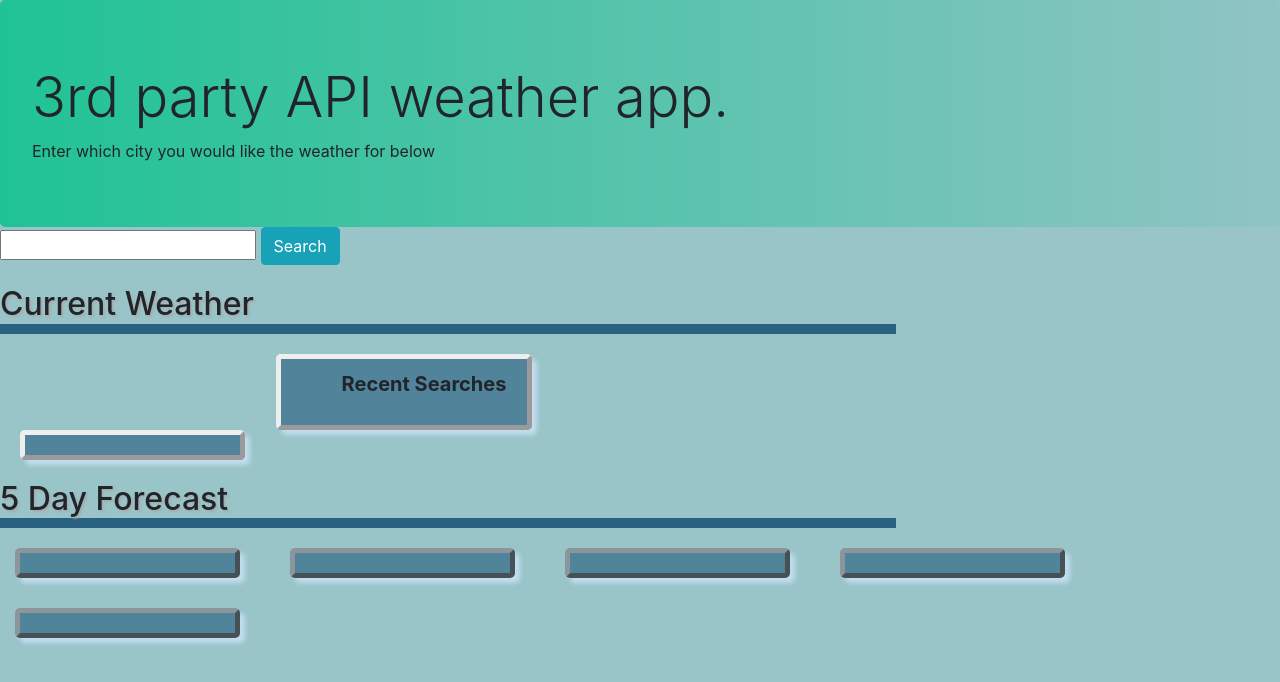
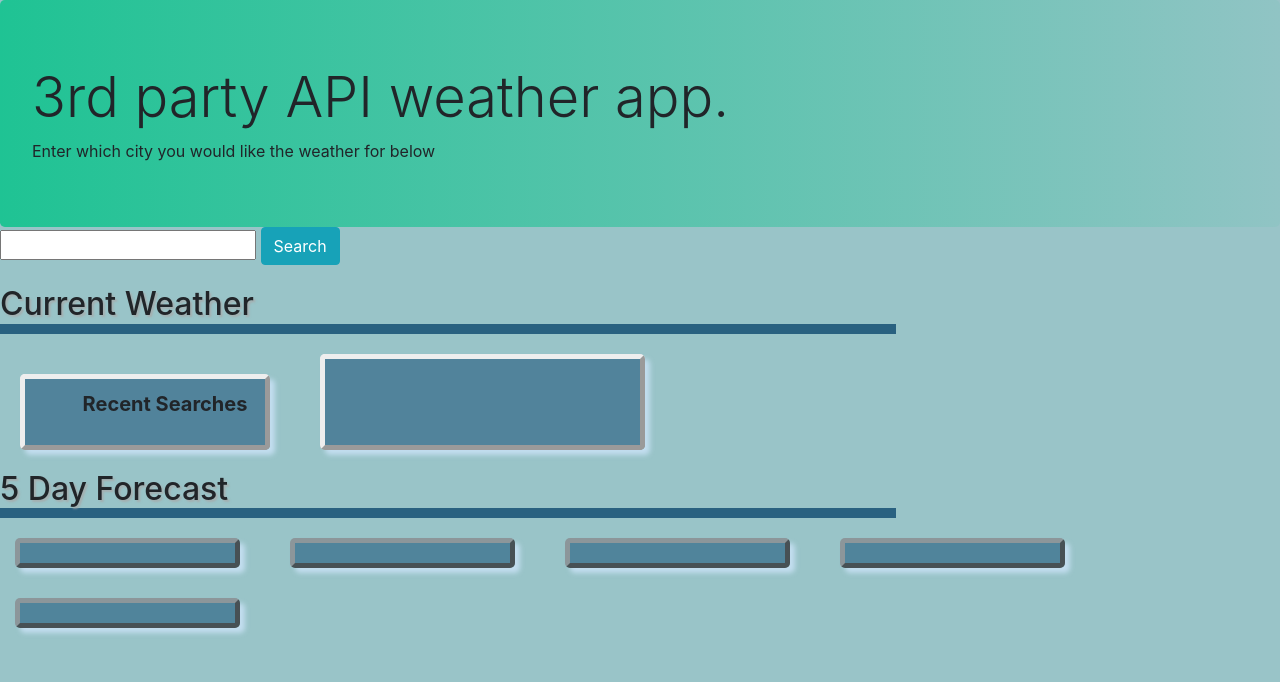
Before and after one commit to Ydennekrf/Weather-App, a plain HTML site: page index.html in a window 1280 px wide. Drawn offline with nearby package versions, Linux system fonts and the light colour scheme; no server answers.

Commit message:
bug fixes on event listener, still not working. formatting css

```diff
--- a/assets/css/style.css
+++ b/assets/css/style.css
@@ -15,12 +15,17 @@ body {
     background-color: #99C4C8;
 
 }
+.current {
+    display: flex;
+    flex-wrap: wrap;
+    flex-direction: row;
+}
 
 #currentWeather {
     display: block;
     font-size: 20px;
     background-color: rgba(43, 99, 132, 0.656);
-    min-width: 225px;
+    min-width: 325px;
     width: 12%;
     margin-left: 20px;
     margin-right: 20px;
@@ -42,15 +47,14 @@ body {
     font-weight: bold;
     min-width: 250px;
     width: 20%;
-    position: relative;
+
     margin-top: 20px;
     margin-right: 30px;
     margin-left: 20px;
     padding: 10px;
     border-radius: 5px;
     border: outset 5px;
-    top: 50%;
-    left: 20%;
+
     background-color: rgba(43, 99, 132, 0.656);
     box-shadow: 5px 5px 5px rgba(211, 232, 255, 0.719);
 }
--- a/assets/javascript/script.js
+++ b/assets/javascript/script.js
@@ -121,10 +121,10 @@ searchBarEl.addEventListener('click' , function(event) {
 
 historyBtn.addEventListener('click', function(event) {
     event.preventDefault();
-    cityInput = event.target.value;
+    cityInput = event.target;
+    console.log(event.target);
     historyArr.push(cityInput);
     localStorage.setItem("cityName", JSON.stringify(historyArr));
-    $('input[name="searchBar"]').val('');
     printHistory(historyArr);
     geoApi(cityInput);
 });
--- a/index.html
+++ b/index.html
@@ -24,10 +24,11 @@
 
 
   <h2 class="forecastHead">Current Weather</h2>
-  <section class="search-history">
+  <div class="container row current">
+  <section class="search-history m-10">
     <ul id="recentSearch">Recent Searches</ul>
   </section>
-  <section id="currentWeather">
+  <section id="currentWeather" class="m-10">
 
      <section id="currentName"></section>
      <section id="currentState"></section>
@@ -38,7 +39,7 @@
      <section id="current-wind"></section>
      <section id="current-UV"></section>
    </section>
-
+  </div>
 
   <h2 class="forecastHead">5 Day Forecast</h2>
    <section id="fiveDayWeather" class="fiveDayContainer row">
```
